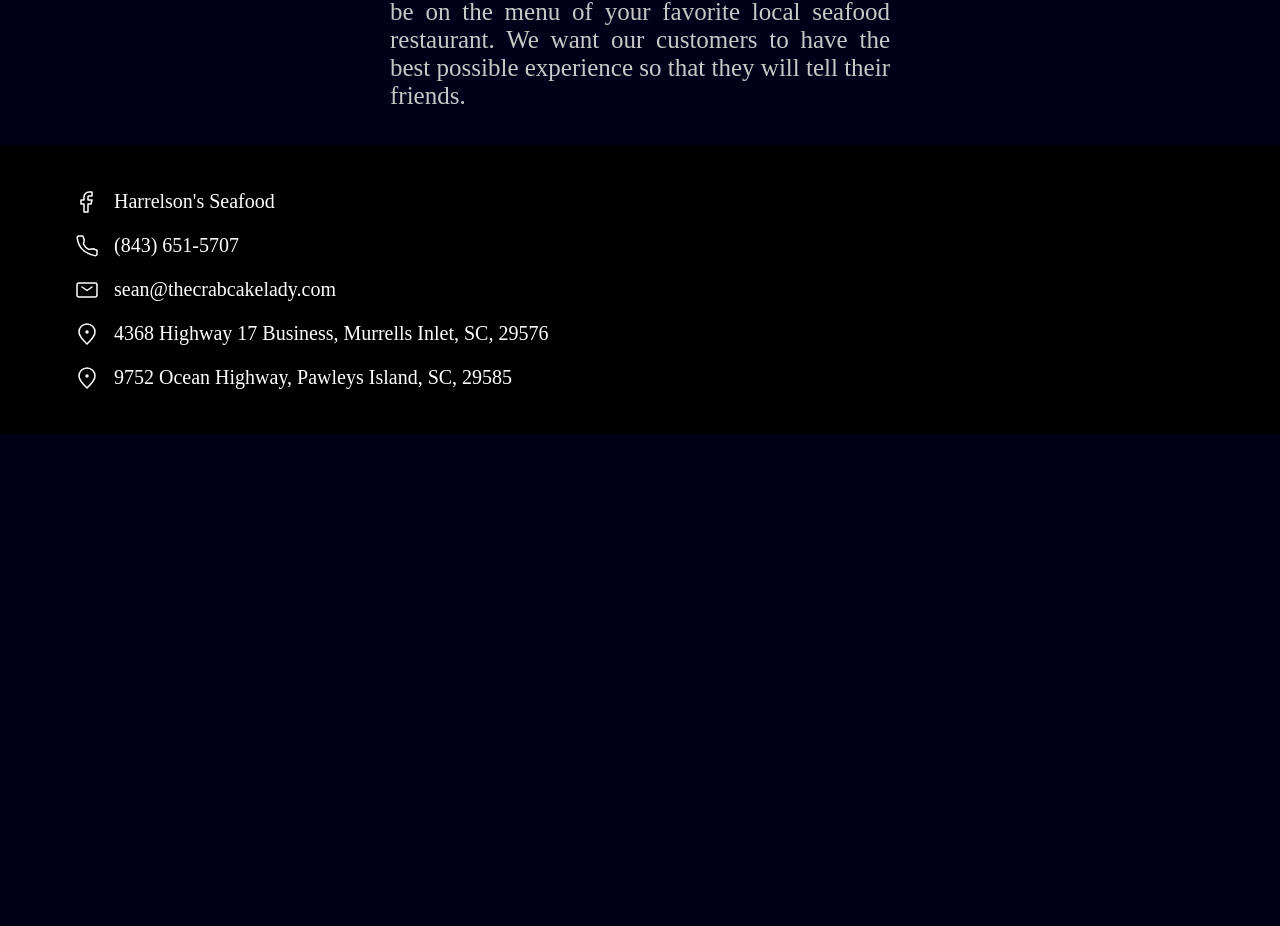
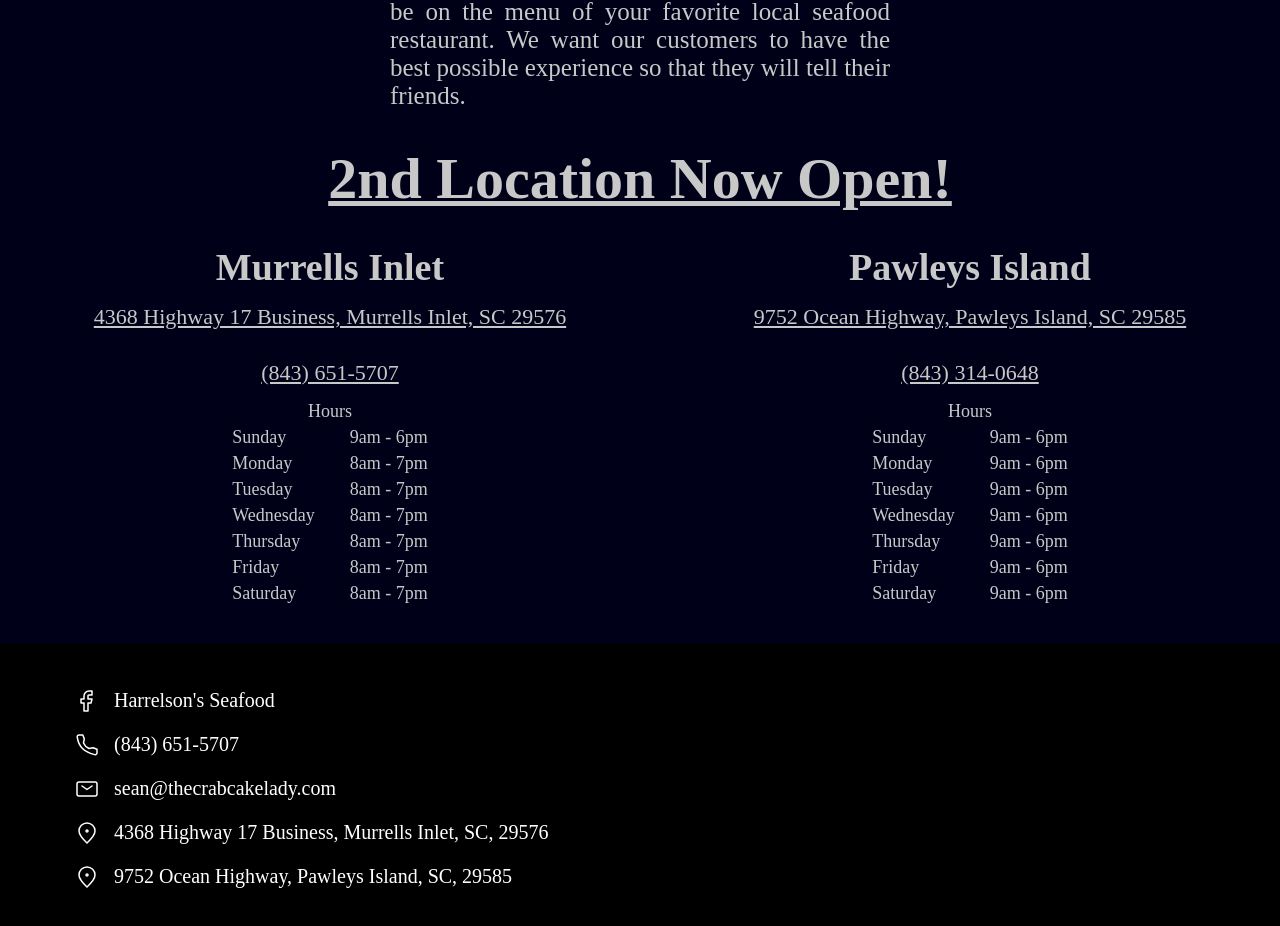
Before and after one commit to MorganLee909/harrelsonssea-food, a SvelteKit app: page / in a window 1280 px wide. Shown: the part 3168-4094 px from the top of the page. Before the commit the page ends 3603 px from the top, so only its background shows below. Built offline with nearby package versions, Linux system fonts and the light colour scheme.

Commit message:
Add contact information and hours to landing page.

```diff
--- a/src/routes/+page.svelte
+++ b/src/routes/+page.svelte
@@ -39,6 +39,88 @@
             <p>We want to be the leader in providing fresh, local seafood with exceptional customer service. We are a family owned business specializing in retail and wholesale seafood sales. We want our fish to be on the menu of your favorite local seafood restaurant. We want our customers to have the best possible experience so that they will tell their friends.</p>
         </div>
         <img src={visionOne} alt="Man holding fish in front of sign on building">
+    </div>
+
+    <div class="locations">
+        <h1>2nd Location Now Open!</h1>
+
+        <div class="location">
+            <h2>Murrells Inlet</h2>
+            <a href="https://www.google.com/maps/place/Harrelson's+Seafood+Market+Pawley's+Island/@33.4328599,-79.1382823,20.5z/data=!4m6!3m5!1s0x890031031f80315d:0x3b85f623e370b3ce!8m2!3d33.4330432!4d-79.1379417!16s%2Fg%2F11vycd4xft?entry=ttu&g_ep=EgoyMDI0MTAwOC4wIKXMDSoASAFQAw%3D%3D" target="_blank">
+                4368 Highway 17 Business, Murrells Inlet, SC 29576
+            </a>
+            <a href="tel:+18436515707">(843) 651-5707</a>
+            <table>
+                <caption>Hours</caption>
+                <tr>
+                    <td>Sunday</td>
+                    <td>9am - 6pm</td>
+                </tr>
+                <tr>
+                    <td>Monday</td>
+                    <td>8am - 7pm</td>
+                </tr>
+                <tr>
+                    <td>Tuesday</td>
+                    <td>8am - 7pm</td>
+                </tr>
+                <tr>
+                    <td>Wednesday</td>
+                    <td>8am - 7pm</td>
+                </tr>
+                <tr>
+                    <td>Thursday</td>
+                    <td>8am - 7pm</td>
+                </tr>
+                <tr>
+                    <td>Friday</td>
+                    <td>8am - 7pm</td>
+                </tr>
+                <tr>
+                    <td>Saturday</td>
+                    <td>8am - 7pm</td>
+                </tr>
+            </table>
+        </div>
+
+        <div class="location">
+            <h2>Pawleys Island</h2>
+            <a href="https://www.google.com/maps/place/Harrelson's+Seafood+Market+Pawley's+Island/@33.4328599,-79.1382823,20.5z/data=!4m6!3m5!1s0x890031031f80315d:0x3b85f623e370b3ce!8m2!3d33.4330432!4d-79.1379417!16s%2Fg%2F11vycd4xft?entry=ttu&g_ep=EgoyMDI0MTAwOC4wIKXMDSoASAFQAw%3D%3D" target="_blank">
+                9752 Ocean Highway, Pawleys Island, SC 29585
+            </a>
+            <a href="tel:+8433140648">(843) 314-0648</a>
+            <table>
+                <caption>Hours</caption>
+                <tr>
+                    <td>Sunday</td>
+                    <td>9am - 6pm</td>
+                </tr>
+                <tr>
+                    <td>Monday</td>
+                    <td>9am - 6pm</td>
+                </tr>
+                <tr>
+                    <td>Tuesday</td>
+                    <td>9am - 6pm</td>
+                </tr>
+                <tr>
+                    <td>Wednesday</td>
+                    <td>9am - 6pm</td>
+                </tr>
+                <tr>
+                    <td>Thursday</td>
+                    <td>9am - 6pm</td>
+                </tr>
+                <tr>
+                    <td>Friday</td>
+                    <td>9am - 6pm</td>
+                </tr>
+                <tr>
+                    <td>Saturday</td>
+                    <td>9am - 6pm</td>
+                </tr>
+            </table>
+        </div>
     </div>
 
     <Footer/>
@@ -117,6 +199,45 @@
         width: 350px;
     }
 
+    .locations{
+        display: flex;
+        justify-content: space-around;
+        color: rgb(200, 200, 200);
+        position: relative;
+    }
+
+    .locations h1{
+        font-size: 58px;
+        width: 100%;
+        text-align: center;
+        text-decoration: underline;
+        position: absolute;
+        top: 0;
+        left: 0;
+    }
+
+    .location{
+        display: flex;
+        flex-direction: column;
+        align-items: center;
+        margin: 100px 0 35px 0;
+    }
+
+    .location h2{
+        font-size: 38px;
+    }
+
+    .location a{
+        color: rgb(200, 200, 200);
+        font-size: 22px;
+        margin: 15px 0;
+    }
+
+    table{
+        font-size: 18px;
+        border-spacing: 35px 5px;
+    }
+
     @media screen and (max-width: 1300px){
         .sectionTwo{
             height: initial;
@@ -138,6 +259,12 @@
         }
     }
 
+    @media screen and (max-width: 1200px){
+        .locations{
+            flex-direction: column;
+        }
+    }
+
     @media screen and (max-width: 750px){
         iframe{
             aspect-ratio: 16/9;
@@ -149,5 +276,32 @@
             width: initial;
             padding: 0 15px;
         }
+
+        .locations h1{
+            font-size: 38px;
+        }
+
+        .location{
+            margin-top: 55px;
+        }
+
+        .location:nth-child(3){
+            margin-top: 0;
+        }
+    }
+
+    @media screen and (max-width: 600px){
+        .locations h1{
+            font-size: 32px;
+        }
+
+        .location a{
+            font-size: 18px;
+            text-align: center;
+        }
+
+        table{
+            font-size: 16px;
+        }
     }
 </style>
```
